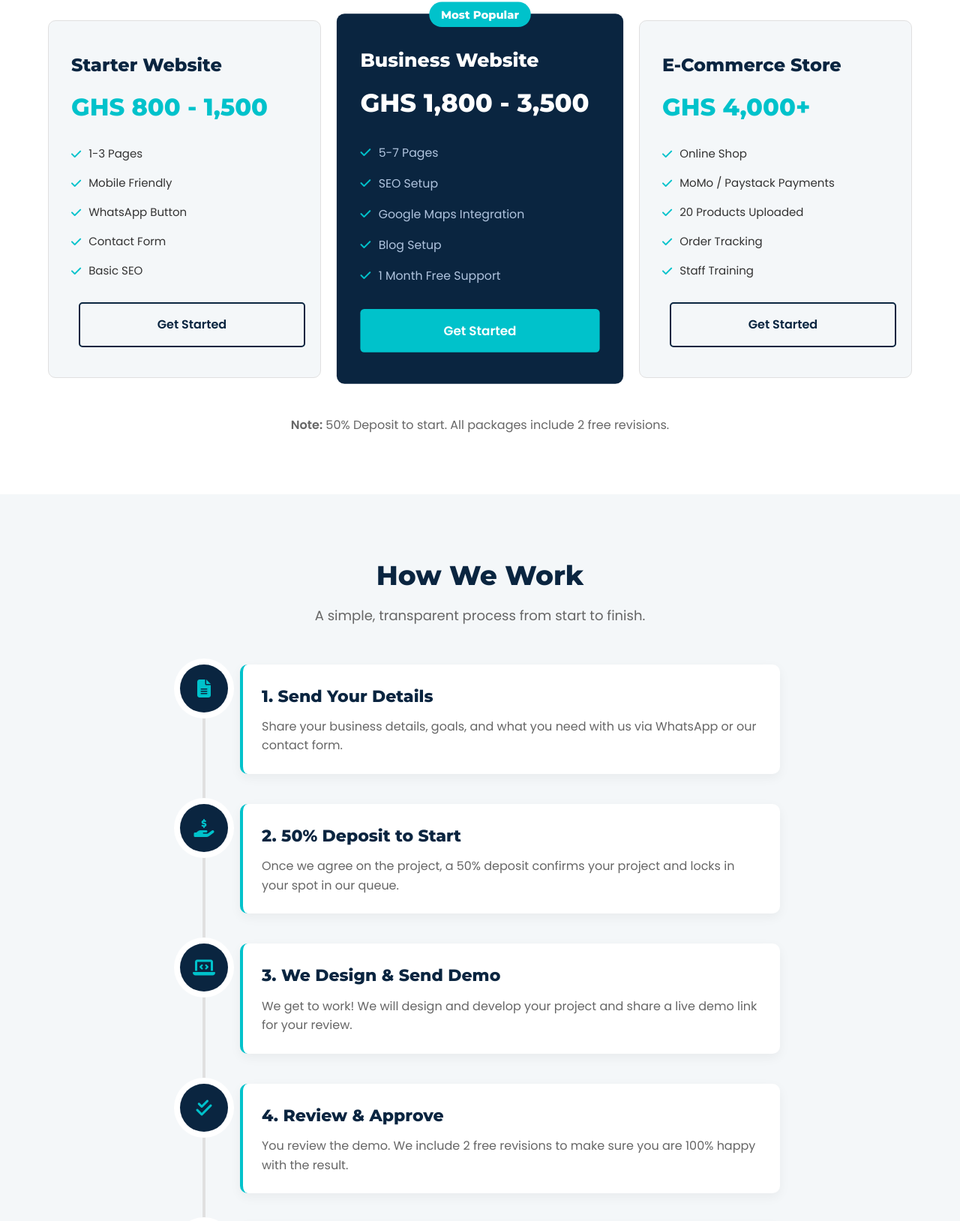
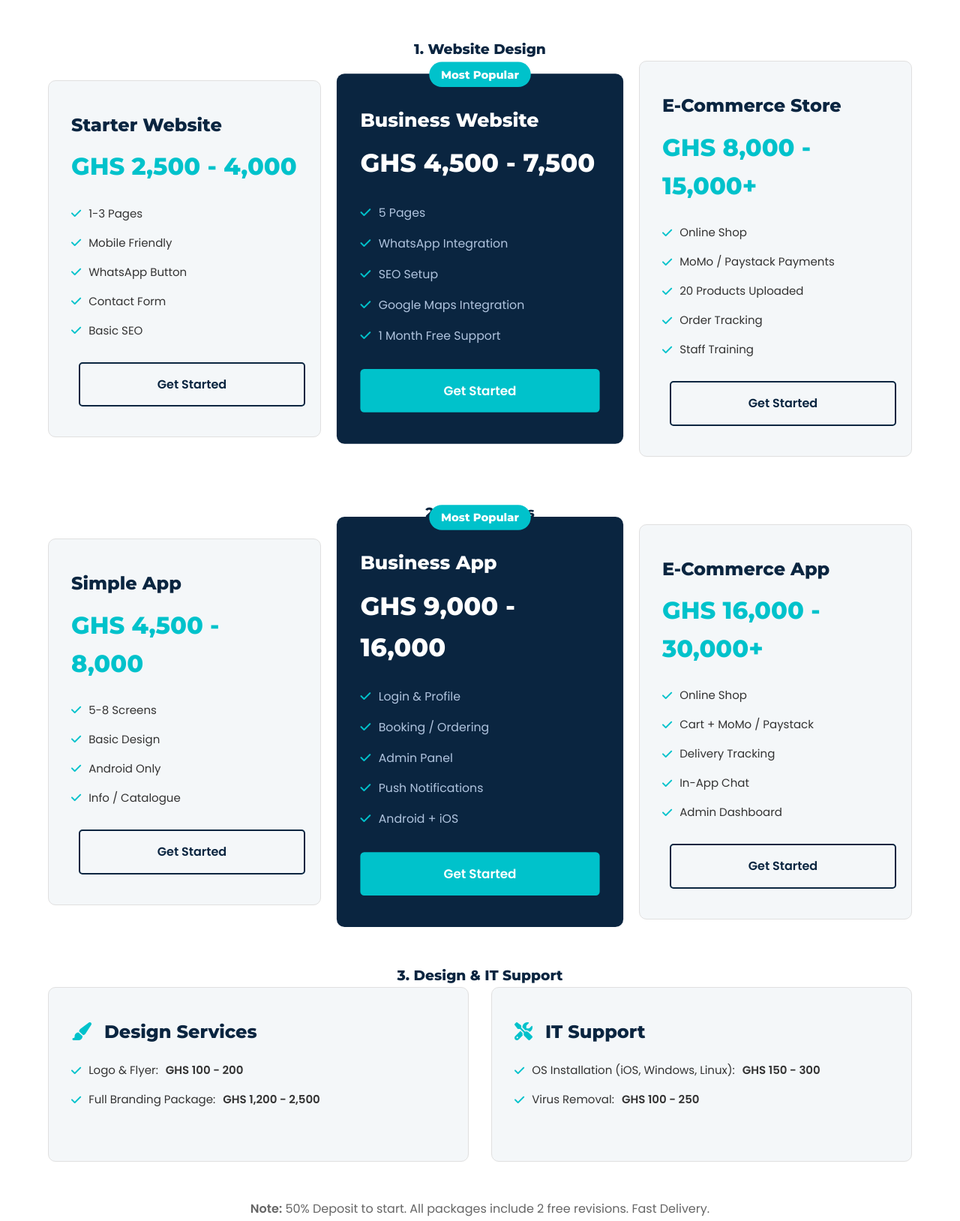
Before and after one commit to nexabyte0267/nexabytesolutions, a plain HTML site: page index.html in a window 1280 px wide. Shown: the part 2358-3986 px from the top of the page at 75% size. Drawn offline with Linux system fonts and the light colour scheme.

Commit message:
Update pricing details and section titles in index.html

```diff
--- a/index.html
+++ b/index.html
@@ -55,7 +55,7 @@
     <link rel="stylesheet" href="https://cdnjs.cloudflare.com/ajax/libs/font-awesome/6.4.0/css/all.min.css">
 
     <!-- Link to your CSS file -->
-    <link rel="stylesheet" href="style.css?v=21">
+    <link rel="stylesheet" href="style.css?v=22">
 
     <!-- Favicon -->
     <link rel="icon" type="image/png" href="logo.png">
@@ -152,8 +152,8 @@
 
                 <div class="service-card">
                     <i class="fas fa-laptop-medical"></i>
-                    <h3>IT Support & Windows</h3>
-                    <p>Professional technical support, Windows OS installation, system setup, and troubleshooting for peace of mind.</p>
+                    <h3>IT Support & OS Installation</h3>
+                    <p>Professional technical support, OS installation (Windows, iOS, Linux), system setup, and troubleshooting for peace of mind.</p>
                 </div>
 
             </div>
@@ -166,12 +166,14 @@
             <h2>Our Packages</h2>
             <p class="pricing-subtitle">Transparent pricing to help you get online faster.</p>
 
+            <!-- SECTION 1: WEBSITE DESIGN -->
+            <h3 class="pricing-category-title">1. Website Design</h3>
             <div class="pricing-grid">
 
-                <!-- Starter Package -->
+                <!-- Starter Website -->
                 <div class="pricing-card">
                     <h3>Starter Website</h3>
-                    <div class="price">GHS 800 - 1,500</div>
+                    <div class="price">GHS 2,500 - 4,000</div>
                     <ul class="features">
                         <li><i class="fas fa-check"></i> 1-3 Pages</li>
                         <li><i class="fas fa-check"></i> Mobile Friendly</li>
@@ -182,25 +184,25 @@
                     <a href="https://wa.me/233548463340?text=Hi,%20I'm%20interested%20in%20the%20Starter%20Website%20package" target="_blank" class="btn btn-secondary">Get Started</a>
                 </div>
 
-                <!-- Business Package (Most Popular) -->
+                <!-- Business Website (Most Popular) -->
                 <div class="pricing-card popular">
                     <div class="badge">Most Popular</div>
                     <h3>Business Website</h3>
-                    <div class="price">GHS 1,800 - 3,500</div>
+                    <div class="price">GHS 4,500 - 7,500</div>
                     <ul class="features">
-                        <li><i class="fas fa-check"></i> 5-7 Pages</li>
+                        <li><i class="fas fa-check"></i> 5 Pages</li>
+                        <li><i class="fas fa-check"></i> WhatsApp Integration</li>
                         <li><i class="fas fa-check"></i> SEO Setup</li>
                         <li><i class="fas fa-check"></i> Google Maps Integration</li>
-                        <li><i class="fas fa-check"></i> Blog Setup</li>
                         <li><i class="fas fa-check"></i> 1 Month Free Support</li>
                     </ul>
                     <a href="https://wa.me/233548463340?text=Hi,%20I'm%20interested%20in%20the%20Business%20Website%20package" target="_blank" class="btn btn-primary">Get Started</a>
                 </div>
 
-                <!-- E-commerce Package -->
+                <!-- E-commerce Website -->
                 <div class="pricing-card">
                     <h3>E-Commerce Store</h3>
-                    <div class="price">GHS 4,000+</div>
+                    <div class="price">GHS 8,000 - 15,000+</div>
                     <ul class="features">
                         <li><i class="fas fa-check"></i> Online Shop</li>
                         <li><i class="fas fa-check"></i> MoMo / Paystack Payments</li>
@@ -210,11 +212,81 @@
                     </ul>
                     <a href="https://wa.me/233548463340?text=Hi,%20I'm%20interested%20in%20the%20E-Commerce%20package" target="_blank" class="btn btn-secondary">Get Started</a>
                 </div>
+            </div>
+
+            <!-- SECTION 2: MOBILE APPS -->
+            <h3 class="pricing-category-title" style="margin-top: 60px;">2. Mobile Apps</h3>
+            <div class="pricing-grid">
+
+                <!-- Simple App -->
+                <div class="pricing-card">
+                    <h3>Simple App</h3>
+                    <div class="price">GHS 4,500 - 8,000</div>
+                    <ul class="features">
+                        <li><i class="fas fa-check"></i> 5-8 Screens</li>
+                        <li><i class="fas fa-check"></i> Basic Design</li>
+                        <li><i class="fas fa-check"></i> Android Only</li>
+                        <li><i class="fas fa-check"></i> Info / Catalogue</li>
+                    </ul>
+                    <a href="https://wa.me/233548463340?text=Hi,%20I'm%20interested%20in%20a%20Simple%20App" target="_blank" class="btn btn-secondary">Get Started</a>
+                </div>
+
+                <!-- Business App (Most Popular) -->
+                <div class="pricing-card popular">
+                    <div class="badge">Most Popular</div>
+                    <h3>Business App</h3>
+                    <div class="price">GHS 9,000 - 16,000</div>
+                    <ul class="features">
+                        <li><i class="fas fa-check"></i> Login & Profile</li>
+                        <li><i class="fas fa-check"></i> Booking / Ordering</li>
+                        <li><i class="fas fa-check"></i> Admin Panel</li>
+                        <li><i class="fas fa-check"></i> Push Notifications</li>
+                        <li><i class="fas fa-check"></i> Android + iOS</li>
+                    </ul>
+                    <a href="https://wa.me/233548463340?text=Hi,%20I'm%20interested%20in%20a%20Business%20App" target="_blank" class="btn btn-primary">Get Started</a>
+                </div>
+
+                <!-- E-Commerce App -->
+                <div class="pricing-card">
+                    <h3>E-Commerce App</h3>
+                    <div class="price">GHS 16,000 - 30,000+</div>
+                    <ul class="features">
+                        <li><i class="fas fa-check"></i> Online Shop</li>
+                        <li><i class="fas fa-check"></i> Cart + MoMo / Paystack</li>
+                        <li><i class="fas fa-check"></i> Delivery Tracking</li>
+                        <li><i class="fas fa-check"></i> In-App Chat</li>
+                        <li><i class="fas fa-check"></i> Admin Dashboard</li>
+                    </ul>
+                    <a href="https://wa.me/233548463340?text=Hi,%20I'm%20interested%20in%20an%20E-Commerce%20App" target="_blank" class="btn btn-secondary">Get Started</a>
+                </div>
+            </div>
+
+            <!-- SECTION 3: DESIGN & IT SUPPORT -->
+            <h3 class="pricing-category-title" style="margin-top: 60px;">3. Design & IT Support</h3>
+            <div class="pricing-grid" style="grid-template-columns: repeat(auto-fit, minmax(350px, 1fr));">
+
+                <!-- Design Services -->
+                <div class="pricing-card" style="text-align: left;">
+                    <h3><i class="fas fa-paint-brush" style="color: var(--cyan); margin-right: 10px;"></i> Design Services</h3>
+                    <ul class="features" style="margin-top: 20px;">
+                        <li><i class="fas fa-check"></i> Logo & Flyer: <strong>GHS 100 - 200</strong></li>
+                        <li><i class="fas fa-check"></i> Full Branding Package: <strong>GHS 1,200 - 2,500</strong></li>
+                    </ul>
+                </div>
+
+                <!-- IT Support -->
+                <div class="pricing-card" style="text-align: left;">
+                    <h3><i class="fas fa-tools" style="color: var(--cyan); margin-right: 10px;"></i> IT Support</h3>
+                    <ul class="features" style="margin-top: 20px;">
+                        <li><i class="fas fa-check"></i> OS Installation (iOS, Windows, Linux): <strong>GHS 150 - 300</strong></li>
+                        <li><i class="fas fa-check"></i> Virus Removal: <strong>GHS 100 - 250</strong></li>
+                    </ul>
+                </div>
 
             </div>
 
             <div class="pricing-footer">
-                <p><strong>Note:</strong> 50% Deposit to start. All packages include 2 free revisions.</p>
+                <p><strong>Note:</strong> 50% Deposit to start. All packages include 2 free revisions. Fast Delivery.</p>
             </div>
         </div>
     </section>
@@ -274,7 +346,7 @@
         </div>
     </section>
 
-        <!-- WHY CHOOSE US SECTION -->
+    <!-- WHY CHOOSE US SECTION -->
     <section class="why-us">
         <div class="container">
             <h2>Why Partner With Us?</h2>
```
